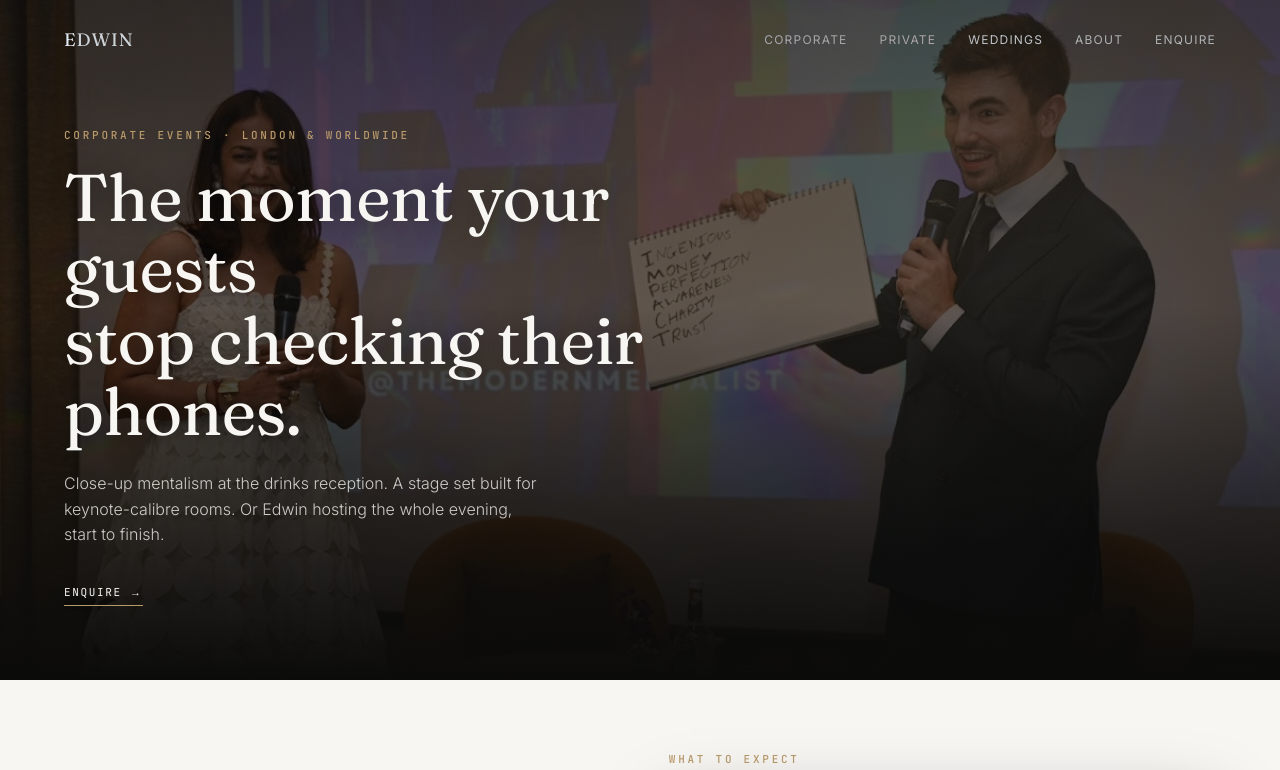
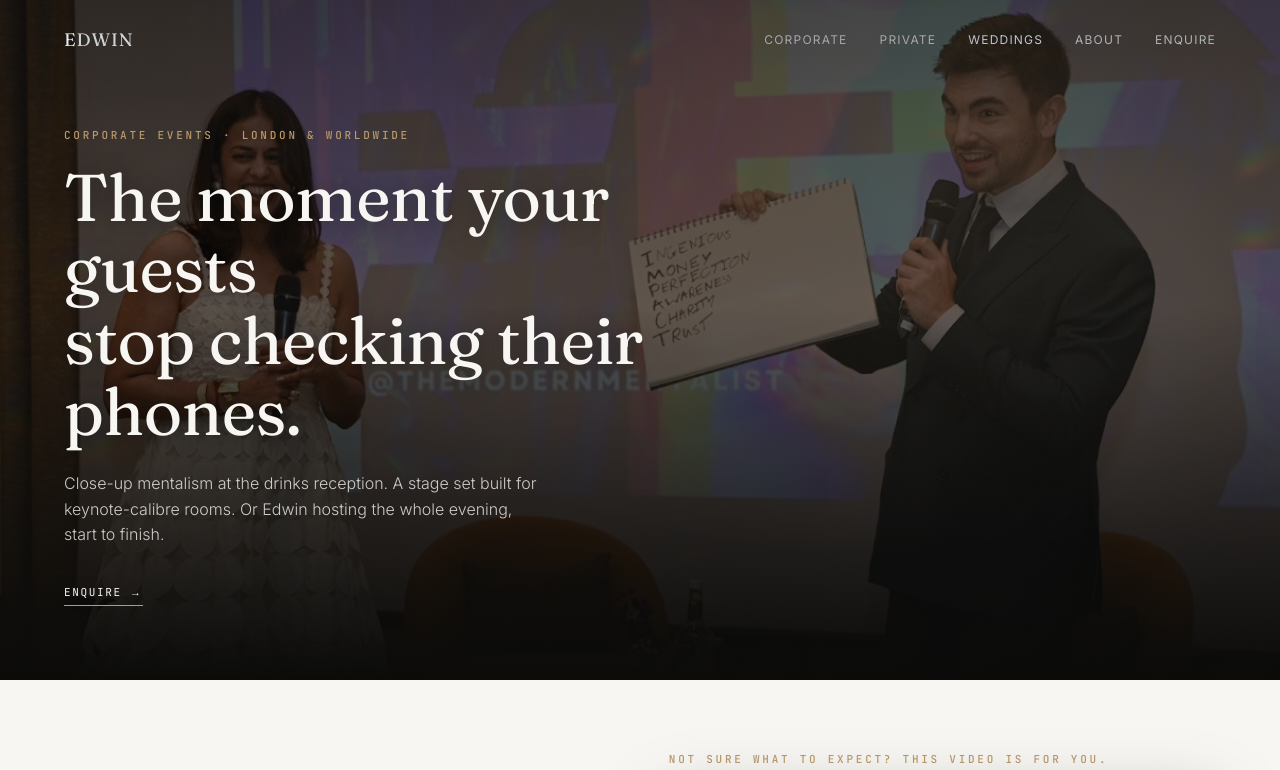
Before and after one commit to themodernmentalist/themodernmentalist-website, a Next.js app: page /corporate in a window 1280 px wide. Shown: the top 770 px of the page. Built offline with nearby package versions, Linux system fonts and the light colour scheme.

Commit message:
Update video caption to Not sure what to expect? This video is for you

```diff
--- a/src/components/corporate/Expect.tsx
+++ b/src/components/corporate/Expect.tsx
@@ -19,7 +19,9 @@ export default function Expect() {
         </a>
       </div>
       <div className={styles.videoCol}>
-        <span className={`eyebrow ${styles.eyebrow}`}>What To Expect</span>
+        <span className={`eyebrow ${styles.eyebrow}`}>
+          Not sure what to expect? This video is for you.
+        </span>
         <div className={styles.frame}>
           <iframe
             src="https://player.vimeo.com/video/1214857367?title=0&byline=0&portrait=0"
```
